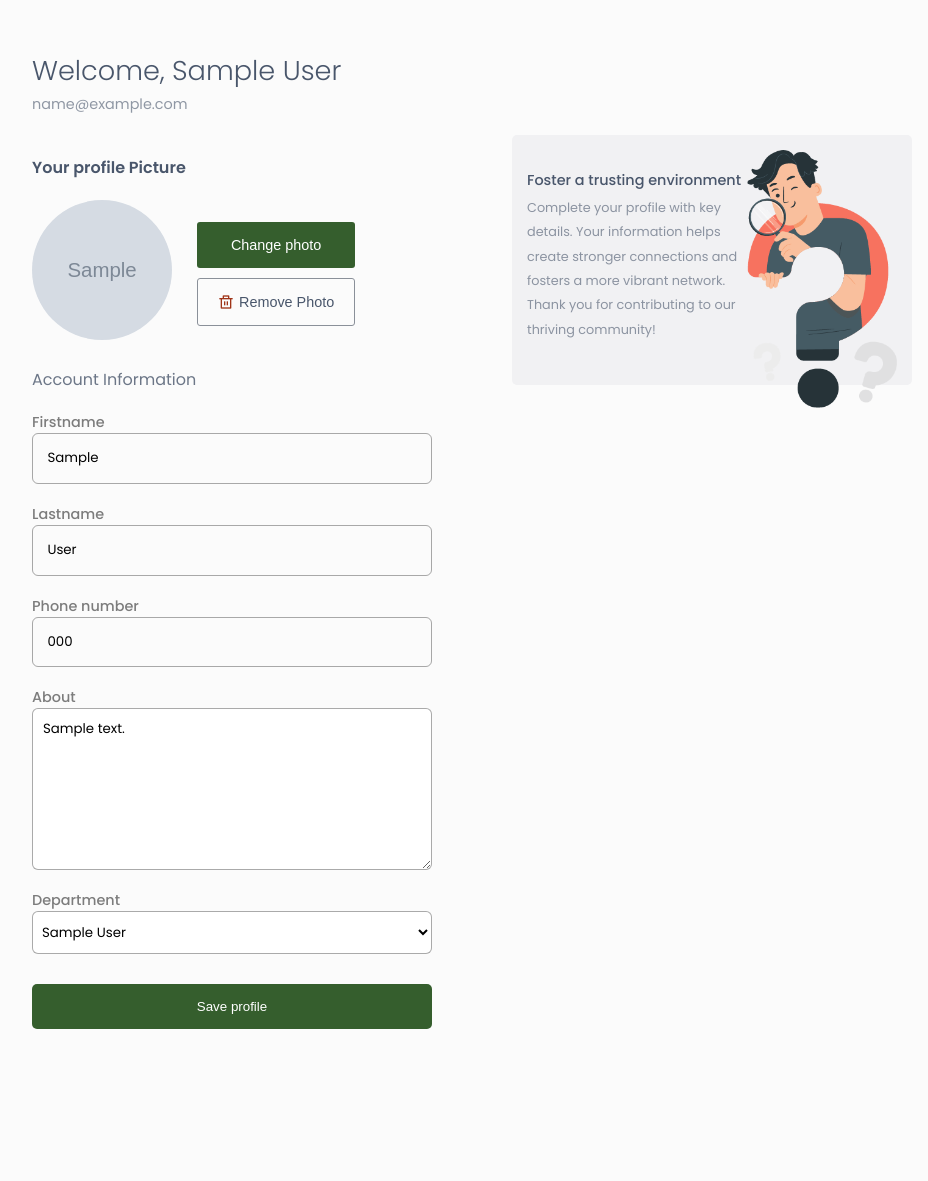
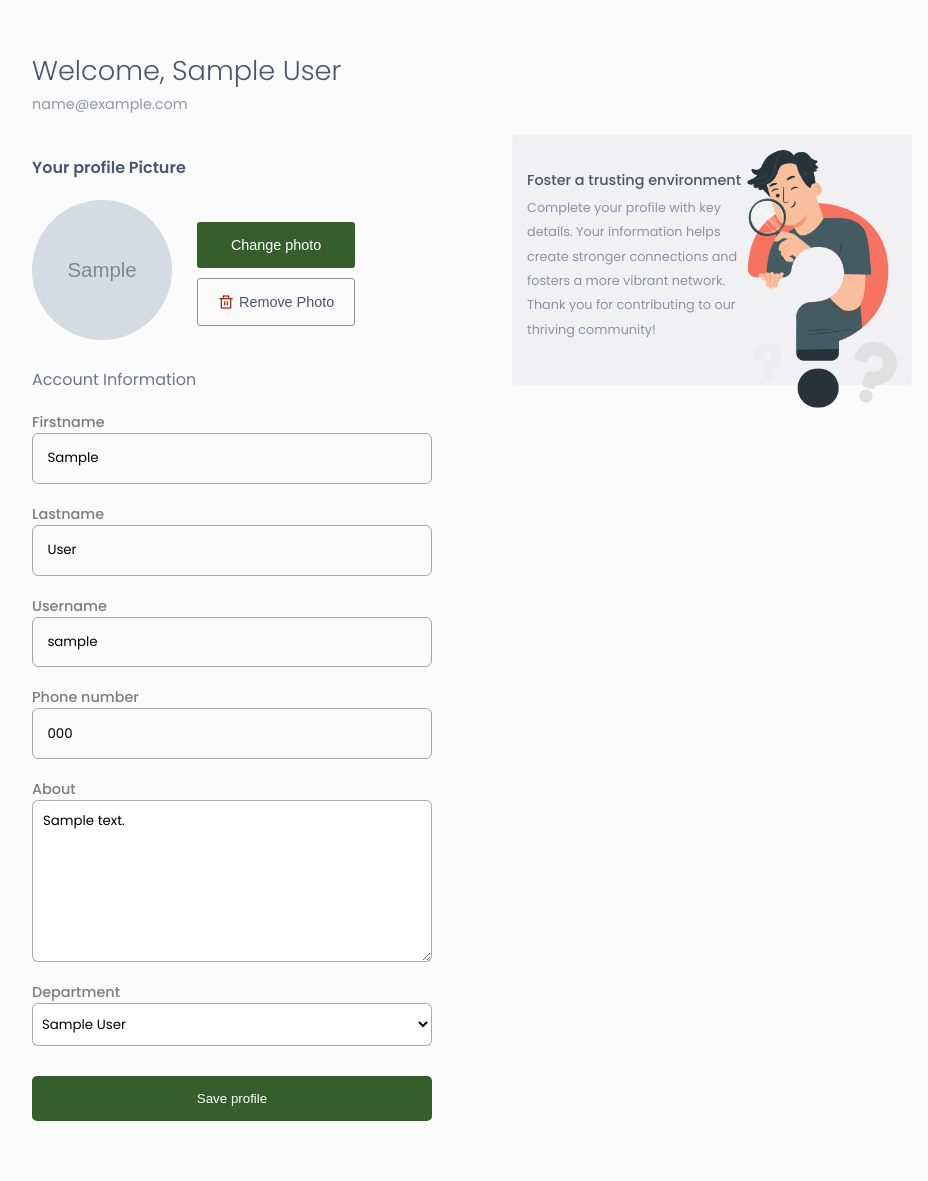
Before and after one commit to geedino07/nnrawebnet, a Django app: page /accounts/profile/edit/ in a window 1280 px wide. Shown: the whole page, without its empty margins (168-1096 px from the left). Before the commit the page ends 1029 px from the top, so only its background shows below. Run offline with Django 5.2, Linux system fonts and the light colour scheme; a user stored in the database is signed in; tables that the repository leaves empty hold one stand-in row (values such as "Sample post"); grey boxes marked "Sample" are stand-in pictures.

Commit message:
updated editprofile to include edit username

```diff
--- a/nnra_circle/accounts/views.py
+++ b/nnra_circle/accounts/views.py
@@ -129,6 +129,7 @@ def edit_profile(request):
         firstname= request.POST.get('firstname')
         lastname = request.POST.get('lastname')
         department = request.POST.get('department')
+        username = request.POST.get('username')
         about = request.POST.get('about')
         phone = request.POST.get('phone')
         if firstname == '' or lastname == '':#ensure that user has provided a first ane last name
@@ -156,6 +157,10 @@ def edit_profile(request):
 
         if profile.phone != phone:
             profile.phone = phone
+
+        if user.username != username:
+            user.username = username
+
 
         if profile.office.id != department:
             try:
--- a/nnra_circle/circle/templates/accounts/editprofile.html
+++ b/nnra_circle/circle/templates/accounts/editprofile.html
@@ -49,6 +49,9 @@
                     <label for="lastname">Lastname</label>
                     <input type="text" name="lastname" value="{{profile.user.last_name}}" class="text-input width-controller">
 
+
+                    <label for="username">Username</label>
+                    <input type="text" name="username" value="{{profile.user.username}}" class="text-input width-controller">
 
                     <label for="phone">Phone number</label>
                     <input type="text" name="phone" value="{% if profile.phone %}{{profile.phone}}{% endif %}" class="text-input width-controller">
--- a/nnra_circle/nnra_circle/settings.py
+++ b/nnra_circle/nnra_circle/settings.py
@@ -26,7 +26,7 @@ load_dotenv()
 SECRET_KEY = 'django-insecure-8gy%-bc__6#t@q(ad^m-!mr3danz!80@j#0nt=&qqvb=2e#%(4'
 
 # SECURITY WARNING: don't run with debug turned on in production!
-DEBUG = False
+DEBUG = True
 
 
 ALLOWED_HOSTS = ['*']
```
